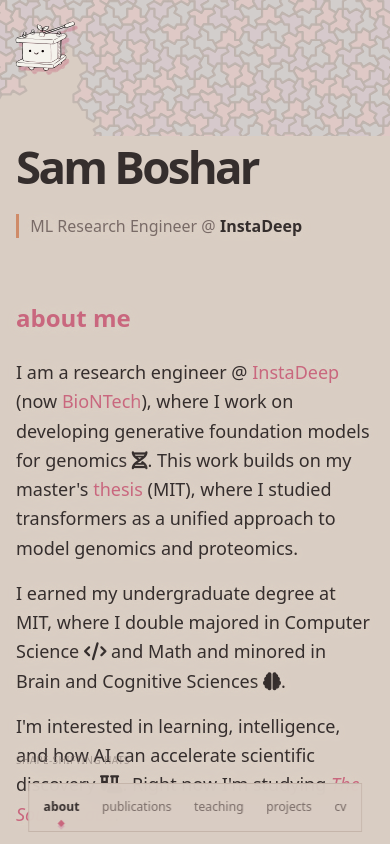
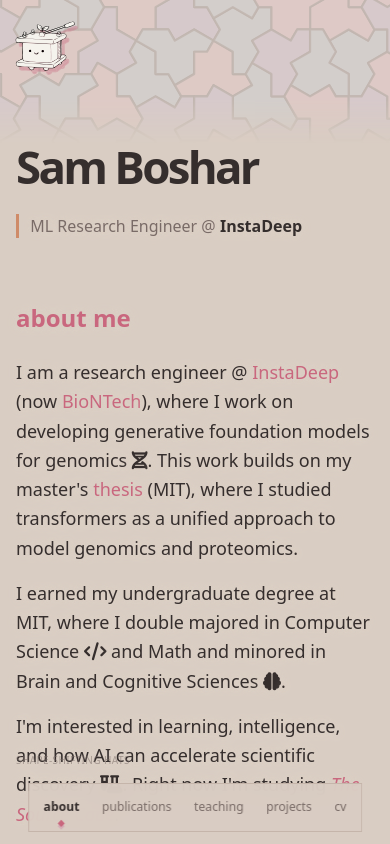
Before and after one commit to sboshar/sboshar.github.io, an Astro site: page / in a window 390 px wide. Shown: the top 844 px of the page. Built offline with nearby package versions, Linux system fonts and the light colour scheme; Astro itself is replaced by a stand-in of ours; animation ran at ten frames a second.

Commit message:
Preserve mobile hat scale without flicker (#3)

```diff
--- a/src/components/AboutEinsteinBg.astro
+++ b/src/components/AboutEinsteinBg.astro
@@ -85,21 +85,37 @@
 
   @media (max-width: 720px) {
     .einstein-hat-bg-root {
-      /* On phones the tiling is a quiet header ornament, not a scrolling backdrop. */
+      /* A full-height drawing surface preserves the original tile scale. Making
+       * it document-positioned keeps iOS Safari's fixed compositor out of the
+       * scrolling path, eliminating flashes as its browser chrome resizes. */
       position: absolute;
       inset: 0 0 auto;
-      height: 8.5rem;
+      height: 100svh;
       overflow: hidden;
     }
 
     .einstein-hat-bg-root canvas {
-      opacity: 0.16;
+      /* Keep the full viewport as the drawing surface so mobile hats retain the
+       * same scale as the original design. Only the top is revealed. */
+      opacity: 0.14;
       animation: none;
       transition: none;
+      -webkit-mask-image: linear-gradient(
+        to bottom,
+        #000 0,
+        #000 6.25rem,
+        transparent 9rem
+      );
+      mask-image: linear-gradient(
+        to bottom,
+        #000 0,
+        #000 6.25rem,
+        transparent 9rem
+      );
     }
 
     :global(.dark) .einstein-hat-bg-root canvas {
-      opacity: 0.16;
+      opacity: 0.15;
     }
 
     .einstein-panel-canvas {
--- a/src/scripts/einstein-hat-bg.ts
+++ b/src/scripts/einstein-hat-bg.ts
@@ -1013,8 +1013,8 @@
     }
     lastRenderMs = timeMs;
 
-    /* Mobile uses one stable classic-hat frame. This avoids Safari canvas flicker
-     * and leaves the animated continuum as the richer desktop treatment. */
+    /* Mobile uses one stable, full-viewport classic-hat frame. CSS reveals only
+     * its header band, preserving the original scale without Safari flicker. */
     const wSlider = compactViewport
       ? HAT_CLASSIC_SHAPE_V
       : 0.5 + 0.5 * Math.sin((timeMs / SHAPE_CYCLE_MS) * 2 * PI);
--- a/src/styles/global.css
+++ b/src/styles/global.css
@@ -253,7 +253,7 @@
 
 @media (max-width: 720px) {
   .site-main {
-    /* Clear the logo and the mobile-only shape strip before the title begins. */
+    /* Clear the logo and let the decorative shape band fade before the title. */
     padding-top: 9rem;
     padding-right: 1rem;
     padding-bottom: calc(7rem + env(safe-area-inset-bottom, 0px));
```
